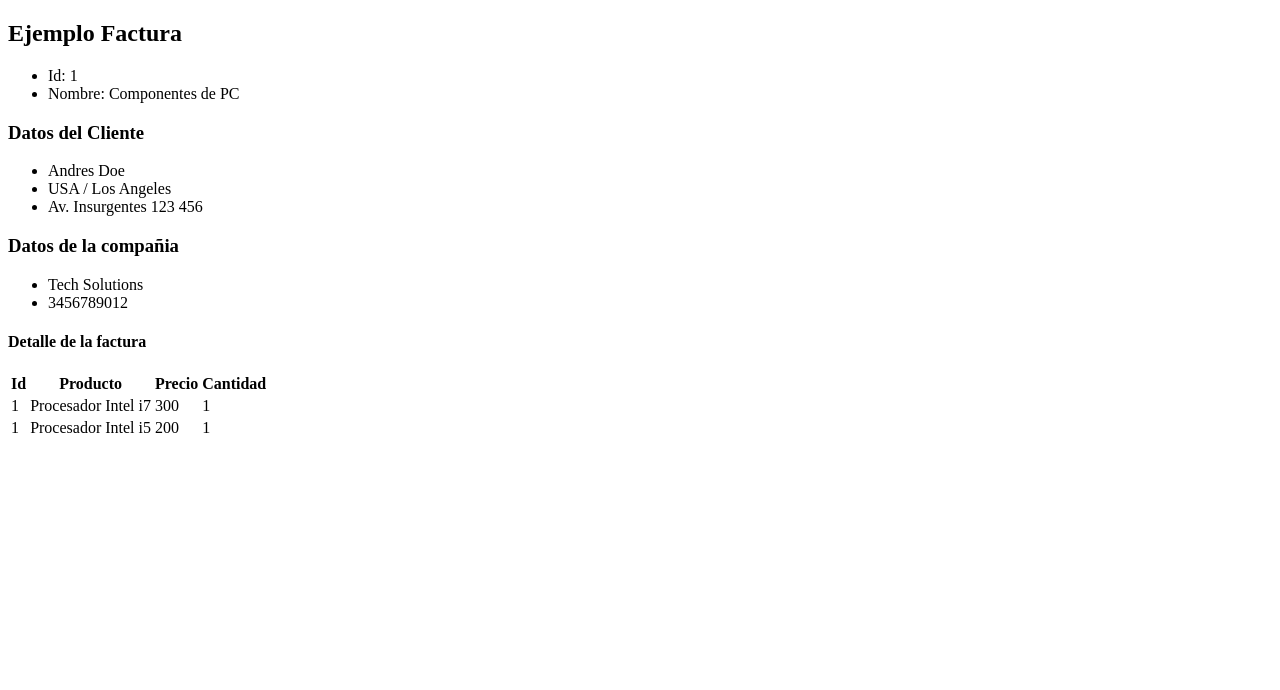
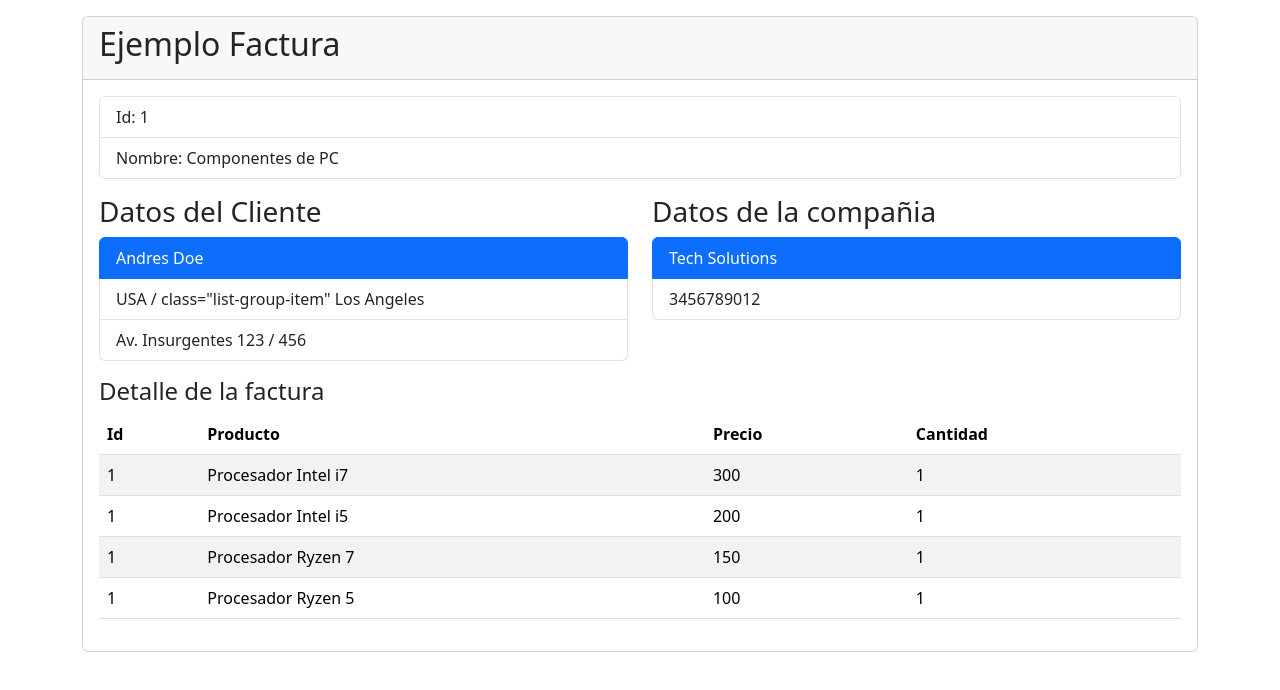
Before and after one commit to WalterVargas97/2-invoice-app-Frontend, an Angular app: page / in a window 1280 px wide. Shown: the top 690 px of the page. Built offline with nearby package versions, Linux system fonts and the light colour scheme.

Commit message:
[feat]: add styles to invoice component html
add new styles to view invoice and add some items to data to see diferent cases with this style

```diff
--- a/src/app/components/invoice/invoice.component.html
+++ b/src/app/components/invoice/invoice.component.html
@@ -1,36 +1,43 @@
+<div class="container">
+  <div class="card my-3">
+    <div class="card-header">
+      <h2>Ejemplo Factura</h2>
+    </div>
+    <div class="card-body">
       <div>
-  <div>
-    <h2>Ejemplo Factura</h2>
-    <div>
-      <ul>
-        <li>Id: {{ invoice.id }}</li>
-        <li>Nombre: {{ invoice.name }}</li>
+        <ul class="list-group">
+          <li  class="list-group-item">Id: {{ invoice.id }}</li>
+          <li class="list-group-item">Nombre: {{ invoice.name }}</li>
         </ul>
       </div>
-    <div>
+
+      <div class="row my-3">
+        <div class ="col">
           <h3>Datos del Cliente</h3>
-      <ul>
-        <li>{{ invoice.client.name }} {{ invoice.client.lastName }}</li>
-        <li>
-          {{ invoice.client.address.country }} /
+          <ul class ="list-group">
+            <li class="list-group-item active">{{ invoice.client.name }} {{ invoice.client.lastName }}</li>
+            <li class="list-group-item">
+              {{ invoice.client.address.country }} / class="list-group-item"
               {{ invoice.client.address.city }}
             </li>
-        <li>
-          {{ invoice.client.address.street }}
+            <li class="list-group-item">
+              {{ invoice.client.address.street }} /
               {{ invoice.client.address.number }}
             </li>
           </ul>
         </div>
-    <div>
+        <div class="col">
           <h3>Datos de la compañia</h3>
-      <ul>
-        <li>{{ invoice.company.name }}</li>
-        <li>{{ invoice.company.fiscalNumber }}</li>
+          <ul class ="list-group">
+            <li class="list-group-item active ">{{ invoice.company.name }}</li>
+            <li class="list-group-item">{{ invoice.company.fiscalNumber }}</li>
           </ul>
         </div>
+      </div>
+
       <div>
         <h4>Detalle de la factura</h4>
-      <table>
+        <table class = 'table table-striped table-hover'>
           <thead>
             <tr>
               <th>Id</th>
@@ -41,14 +48,16 @@
           </thead>
           <tbody>
             @for (item of invoice.items; track $index) {
-          <tr >
+            <tr>
               <td>{{ item.id }}</td>
               <td>{{ item.product }}</td>
               <td>{{ item.price }}</td>
               <td>{{ item.quantity }}</td>
             </tr>
             }
+          </tbody>
         </table>
       </div>
     </div>
   </div>
+</div>
--- a/src/app/data/invoice.data.ts
+++ b/src/app/data/invoice.data.ts
@@ -30,6 +30,18 @@ export const InvoiceData : Invoice = {
       product:"Procesador Intel i5",
       price: 200,
       quantity: 1
+    },
+    {
+      id: 1,
+      product:"Procesador Ryzen 7",
+      price: 150,
+      quantity: 1
+    },
+    {
+      id: 1,
+      product:"Procesador Ryzen 5",
+      price: 100,
+      quantity: 1
     }
   ]
 }
--- a/src/index.html
+++ b/src/index.html
@@ -6,6 +6,7 @@
   <base href="/">
   <meta name="viewport" content="width=device-width, initial-scale=1">
   <link rel="icon" type="image/x-icon" href="favicon.ico">
+  <link href="https://cdn.jsdelivr.net/npm/bootstrap@5.3.7/dist/css/bootstrap.min.css" rel="stylesheet" integrity="sha384-LN+7fdVzj6u52u30Kp6M/trliBMCMKTyK833zpbD+pXdCLuTusPj697FH4R/5mcr" crossorigin="anonymous">
 </head>
 <body>
   <app-root></app-root>
```
Lines whose indentation alone changed are shown as unchanged.
